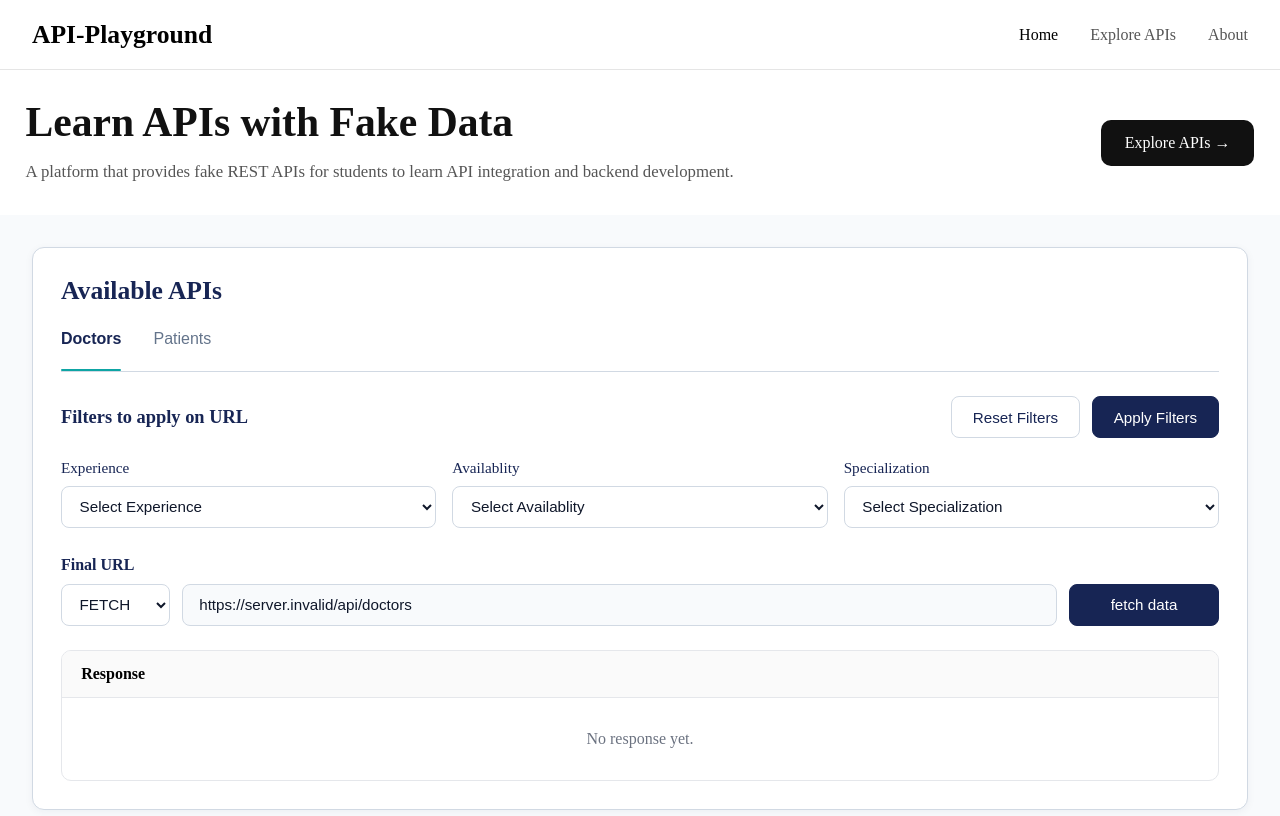
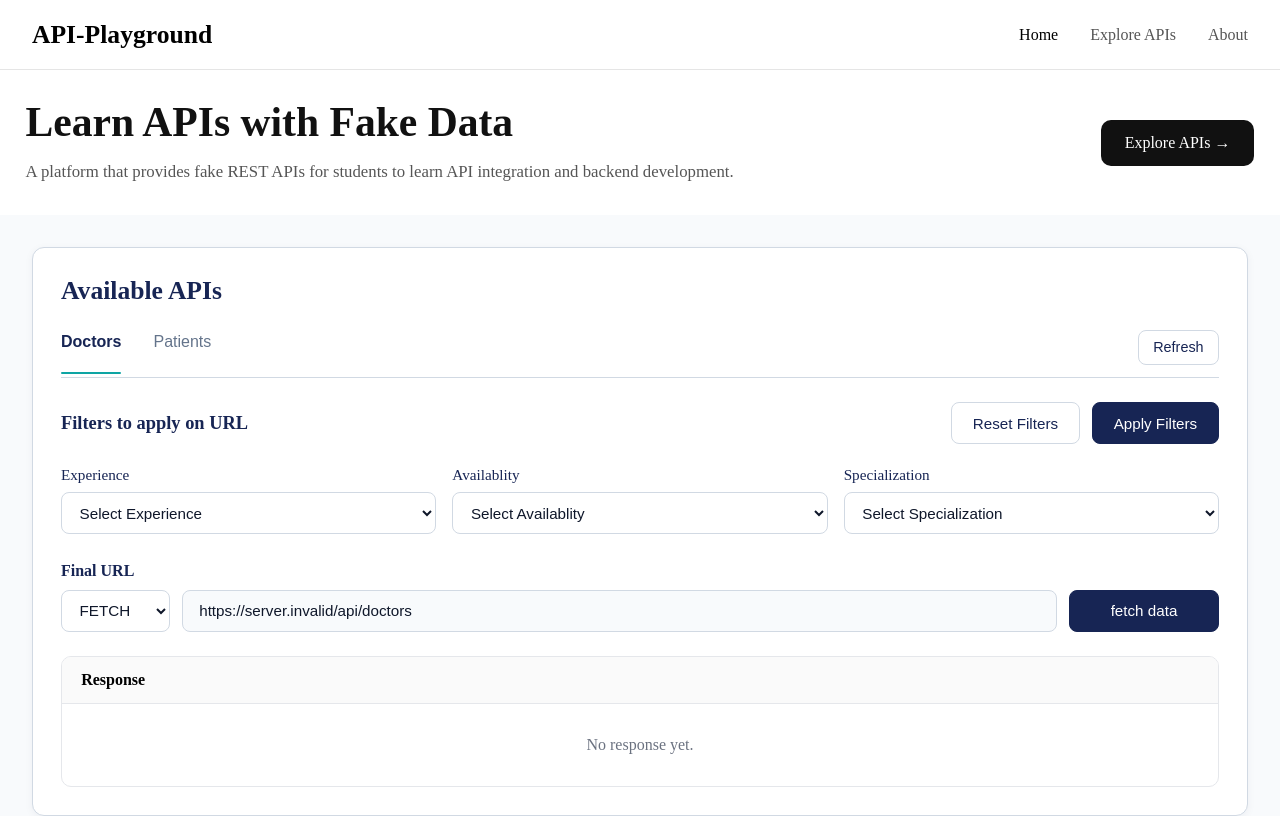
Before and after one commit to Akshatsahu01/API-PLAYGROUND, a React (Vite) app in the folder frontend/: page / in a window 1280 px wide. Shown: the top 816 px of the page. Built offline with nearby package versions, Linux system fonts and the light colour scheme; no server answers.

Commit message:
feat:add API Explorer refresh button

```diff
--- a/frontend/src/components/ApiExplorer/ApiExplorer.css
+++ b/frontend/src/components/ApiExplorer/ApiExplorer.css
@@ -51,13 +51,36 @@
 
 .api-tabs {
     display: flex;
-
-    gap: 2rem;
+    align-items: center;
+    justify-content: space-between;
 
     border-bottom: 1px solid #d1d9e3;
 
     padding-bottom: 0.75rem;
     margin-bottom: 1.5rem;
+}
+
+.api-tab-buttons {
+    display: flex;
+    gap: 2rem;
+}
+
+.api-tabs .explorer-refresh-btn {
+    flex: 0 0 auto;
+    margin-left: auto;
+    padding: 0.5rem 0.9rem;
+    border: 1px solid #d1d9e3;
+    border-radius: 8px;
+    background: #fff;
+    color: #172554;
+    font-size: 0.9rem;
+    line-height: 1.2;
+}
+
+.api-tabs .explorer-refresh-btn:hover {
+    border-color: #0ea5a4;
+    background: #f8fafc;
+    color: #172554;
 }
 
 .api-tabs button {
@@ -590,6 +613,10 @@
         gap: 1.5rem;
     }
 
+    .api-tab-buttons {
+        gap: 1.5rem;
+    }
+
     .filter-buttons {
         width: 100%;
     }
--- a/frontend/src/components/ApiExplorer/ApiExplorer.jsx
+++ b/frontend/src/components/ApiExplorer/ApiExplorer.jsx
@@ -8,6 +8,7 @@ import Apimetadata from "./ApiMetadata";
 function ApiExplorer() {
   const apiSwitchVersion = useRef(0);
   const [selectedApi, setSelectedApi] = useState("doctors");
+  const [codeGeneratorVersion, setCodeGeneratorVersion] = useState(0);
   const currentApi = apiConfig[selectedApi];
   const [selectedFilters, setSelectedFilters] = useState({});
   const [generatedUrl, setGeneratedUrl] = useState(
@@ -357,6 +358,26 @@ setLoading(false);
       `${import.meta.env.VITE_API_URL}/api${currentApi.endpoint}`,
     );
   }
+
+  function handleRefreshExplorer() {
+    const initialUrl = `${import.meta.env.VITE_API_URL}/api${apiConfig.doctors.endpoint}`;
+    apiSwitchVersion.current += 1;
+    setSelectedApi("doctors");
+    setSelectedFilters({});
+    setGeneratedUrl(initialUrl);
+    setFullUrl(initialUrl);
+    setSelectedMethod("fetch");
+    setRequestBody("");
+    setResponseData(null);
+    setFetchedData(null);
+    setHasFetched(false);
+    setLoading(false);
+    setError("");
+    setApiMetadata({});
+    setDeletedres(false);
+    setDeletedData(undefined);
+    setCodeGeneratorVersion((version) => version + 1);
+  }
   return (
     <>
       <section className="api-explorer">
@@ -365,6 +386,7 @@ setLoading(false);
           {/* API Tab start from here */}
 
           <div className="api-tabs">
+            <div className="api-tab-buttons">
               {Object.keys(apiConfig).map((api) => (
                 <button
                   key={api}
@@ -382,6 +404,16 @@ setLoading(false);
                   {apiConfig[api].label}
                 </button>
               ))}
+            </div>
+            <button
+              type="button"
+              className="explorer-refresh-btn"
+              onClick={handleRefreshExplorer}
+              aria-label="Refresh API Explorer and clear its current state"
+              title="Clear the current API Explorer state"
+            >
+              Refresh
+            </button>
           </div>
           <div className="filter-panel">
             <div className="filter-header">
@@ -513,6 +545,7 @@ setLoading(false);
         {console.log(selectedFilters)}
       </section>
       <Codegenerator
+        key={codeGeneratorVersion}
         generatedUrl={generatedUrl}
         selectedApi={selectedApi}
         selectedMethod={selectedMethod}
```
Lines whose indentation alone changed are shown as unchanged.
